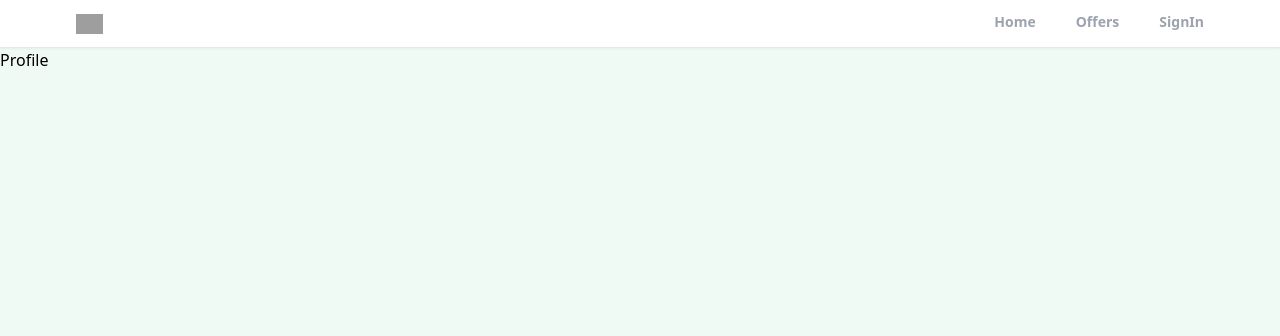
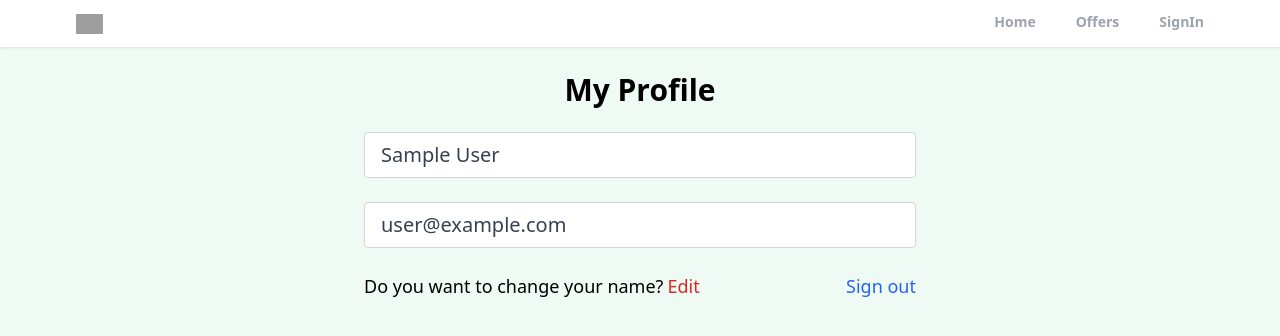
Before and after one commit to SheikhFoysaldiu/realtour-clone-reactjs, a React (Create React App) app: page /profile in a window 1280 px wide. Shown: the top 336 px of the page. Built offline with nearby package versions, Linux system fonts and the light colour scheme; no server answers; sample sign-in values are in the browser's storage; grey boxes are pictures that could not be loaded.

Commit message:
useAuthStatus Hook, PrivateRoute, ProfilePage

```diff
--- a/src/App.js
+++ b/src/App.js
@@ -8,6 +8,7 @@
 import SignIn from "./pages/signin/SignIn.page";
 import SignUp from "./pages/signup/SignUp.page";
 import "react-toastify/dist/ReactToastify.css";
+import { PrivateRoute } from "./components/privateRoute/PrivateRoute.component";
 
 function App() {
 	return (
@@ -15,7 +16,10 @@
 			<Header />
 			<Routes>
 				<Route path='/' element={<Home />} />
-				<Route path='/profile' element={<Profile />} />
+				<Route path='/profile' element={<PrivateRoute />}>
+					<Route path='/profile' element={<Profile />} />
+				</Route>
+
 				<Route path='/sign-in' element={<SignIn />} />
 				<Route path='/sign-up' element={<SignUp />} />
 				<Route path='/offers' element={<Offer />} />
--- /dev/null
+++ b/src/components/privateRoute/PrivateRoute.component.jsx
@@ -0,0 +1,8 @@
+import { Outlet, Navigate } from "react-router";
+import { useAuthStatus } from "../../hooks/useAuthStatus.hook";
+export function PrivateRoute() {
+	const { loggedIn, checkStatus } = useAuthStatus();
+
+	if (checkStatus) return <h3>Loading</h3>;
+	return loggedIn ? <Outlet /> : <Navigate to='/sign-in' />;
+}
--- /dev/null
+++ b/src/hooks/useAuthStatus.hook.jsx
@@ -0,0 +1,18 @@
+import { getAuth, onAuthStateChanged } from "firebase/auth";
+import React, { useEffect, useState } from "react";
+
+export const useAuthStatus = () => {
+	const [loggedIn, setloggedIn] = useState(false);
+	const [checkStatus, setcheckStatus] = useState(true);
+
+	useEffect(() => {
+		const auth = getAuth();
+		onAuthStateChanged(auth, (user) => {
+			if (user) {
+				setloggedIn(true);
+			}
+			setcheckStatus(false);
+		});
+	}, []);
+	return { loggedIn, checkStatus };
+};
--- a/src/pages/profile/Profile.page.jsx
+++ b/src/pages/profile/Profile.page.jsx
@@ -1,5 +1,67 @@
-import React from "react";
+import { getAuth } from "firebase/auth";
+import React, { useState } from "react";
+import { useNavigate } from "react-router";
 
 export default function Profile() {
-	return <div>Profile</div>;
+	const navigate = useNavigate();
+	const auth = getAuth();
+	const [changeDetail, setChangeDetail] = useState(false);
+	const [formData, setFormData] = useState({
+		name: auth.currentUser.displayName,
+		email: auth.currentUser.email,
+	});
+
+	const { name, email } = formData;
+
+	function onLogout() {
+		auth.signOut();
+		navigate("/");
+	}
+	return (
+		<>
+			<section className='max-w-6xl mx-auto flex justify-center items-center flex-col'>
+				<h1 className='text-3xl text-center mt-6 font-bold'>My Profile</h1>
+				<div className='w-full md:w-[50%] mt-6 px-3'>
+					<form>
+						{/* Name Input */}
+
+						<input
+							type='text'
+							id='name'
+							value={name}
+							disabled={!changeDetail}
+							className={`mb-6 w-full px-4 py-2 text-xl text-gray-700 bg-white border border-gray-300 rounded transition ease-in-out ${
+								changeDetail && "bg-red-200 focus:bg-red-200"
+							}`}
+						/>
+
+						{/* Email Input */}
+
+						<input
+							type='email'
+							id='email'
+							value={email}
+							disabled={!changeDetail}
+							className='mb-6 w-full px-4 py-2 text-xl text-gray-700 bg-white border border-gray-300 rounded transition ease-in-out'
+						/>
+
+						<div className='flex justify-between whitespace-nowrap text-sm sm:text-lg mb-6'>
+							<p className='flex items-center '>
+								Do you want to change your name?
+								<span className='text-red-600 hover:text-red-700 transition ease-in-out duration-200 ml-1 cursor-pointer'>
+									{changeDetail ? "Apply change" : "Edit"}
+								</span>
+							</p>
+							<p
+								onClick={onLogout}
+								className='text-blue-600 hover:text-blue-800 transition duration-200 ease-in-out cursor-pointer'
+							>
+								Sign out
+							</p>
+						</div>
+					</form>
+				</div>
+			</section>
+		</>
+	);
 }
```
